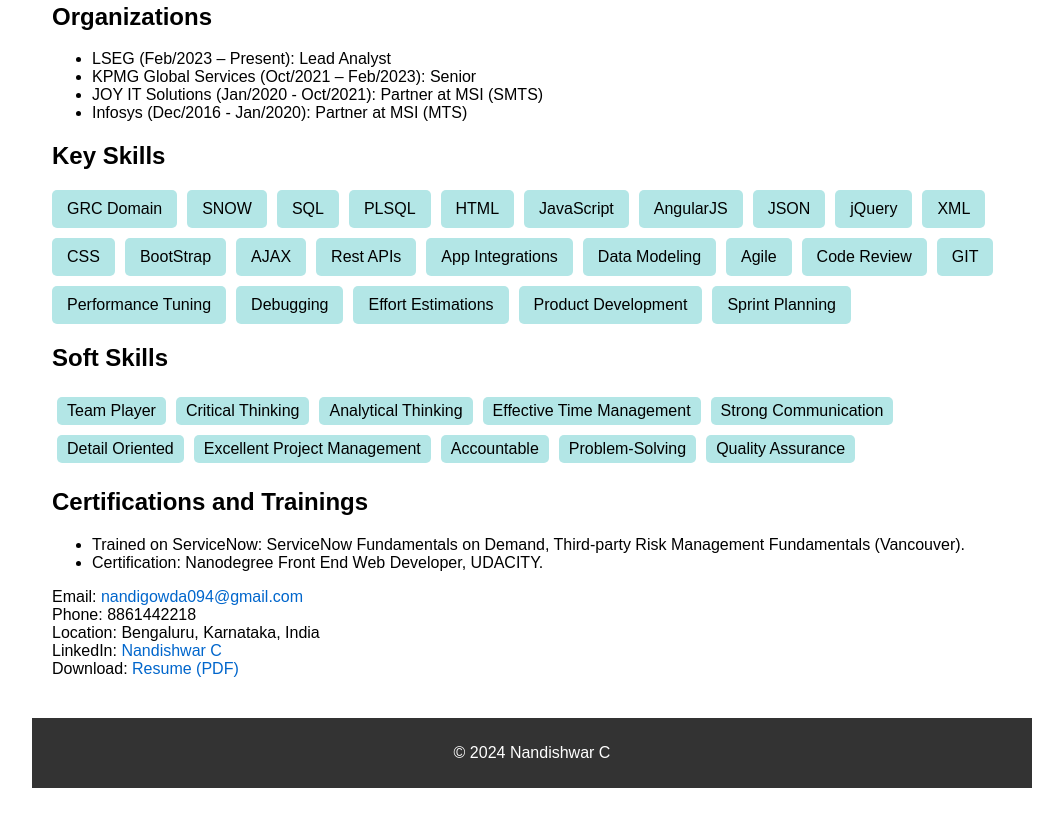
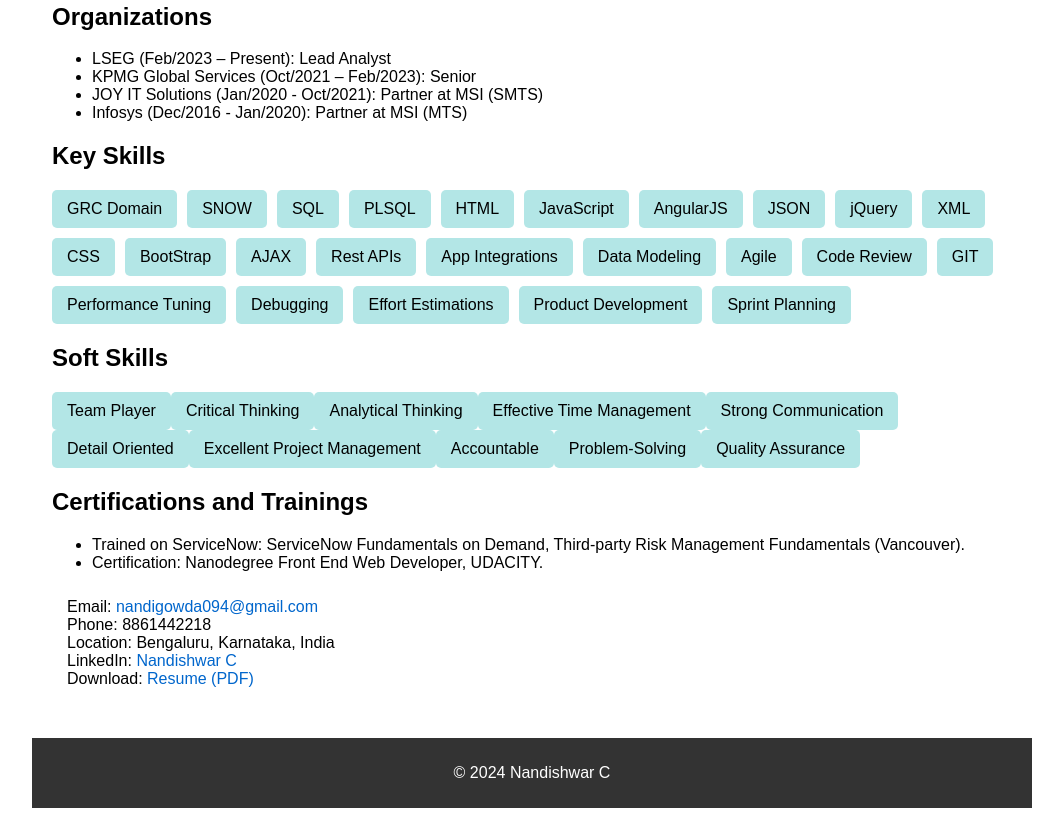
Before and after one commit to nandi094/NandishwarC, a plain HTML site: page index.html in a window 1280 px wide. Shown: the part 1376-2204 px from the top of the page, without its empty margins (108-1171 px from the left). Drawn offline with Linux system fonts and the light colour scheme.

Commit message:
Adding CSS

```diff
--- a/css/styles.css
+++ b/css/styles.css
@@ -101,6 +101,7 @@ body {
 }
 .contact-info {
     margin-bottom: 20px;
+    padding: 10px 15px;
 }
 
 .contact-info a {
@@ -115,9 +116,9 @@ body {
 
 .soft-skill {
     background-color: #b3e6e6;
-    padding: 5px 10px;
-    margin: 5px;
+    padding: 10px 15px;
     border-radius: 5px;
+    display: inline-block;
 }
 
 .container {
```
